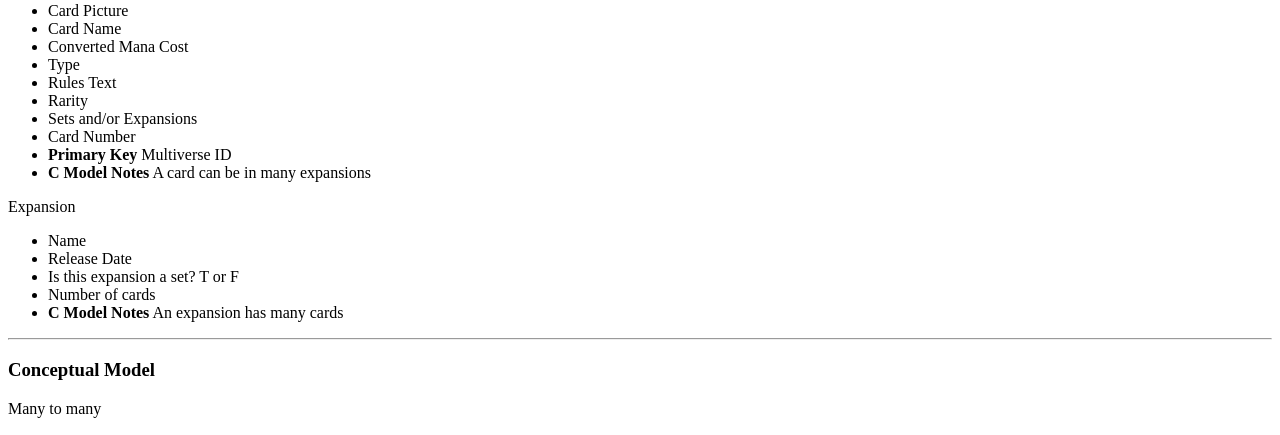
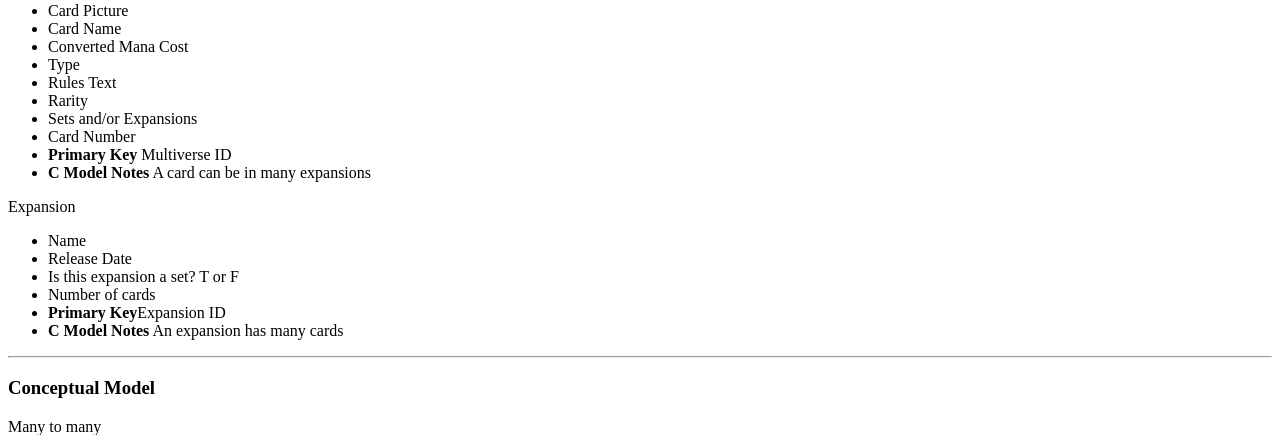
Before and after one commit to kimberlykeller/gatherer, a PHP site: page / in a window 1280 px wide. Shown: the part 817-1252 px from the top of the page. Run offline with PHP 8.4, Linux system fonts and the light colour scheme; some libraries are stand-ins or nearby versions.

Commit message:
edited ERD

```diff
--- a/index.php
+++ b/index.php
@@ -69,6 +69,7 @@
 			<li>Release Date</li>
 			<li>Is this expansion a set? T or F</li>
 			<li>Number of cards</li>
+			<li><strong>Primary Key</strong>Expansion ID</li>
 			<li><strong>C Model Notes</strong> An expansion has many cards</li>
 		</ul>
 
```
Also changed, not shown: img/gatherer-erd.svg.
